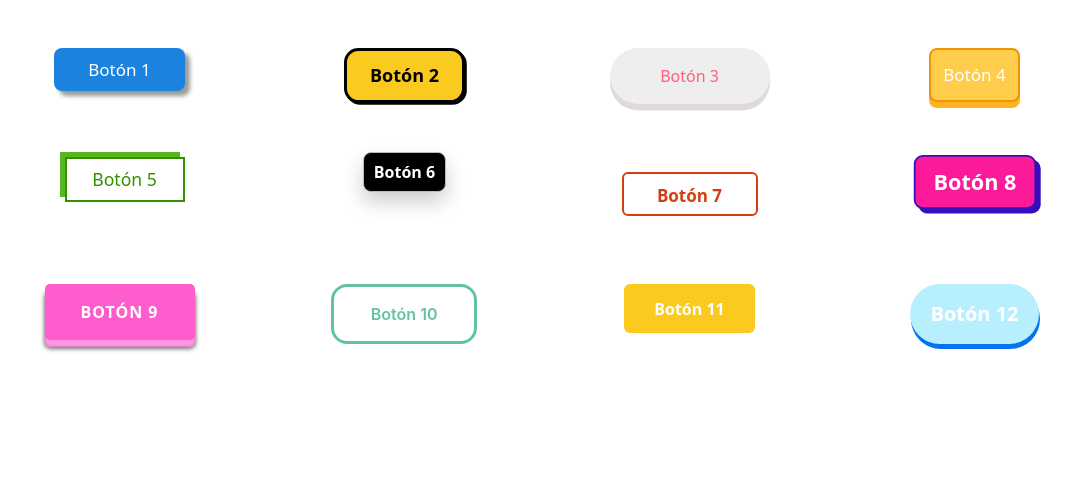
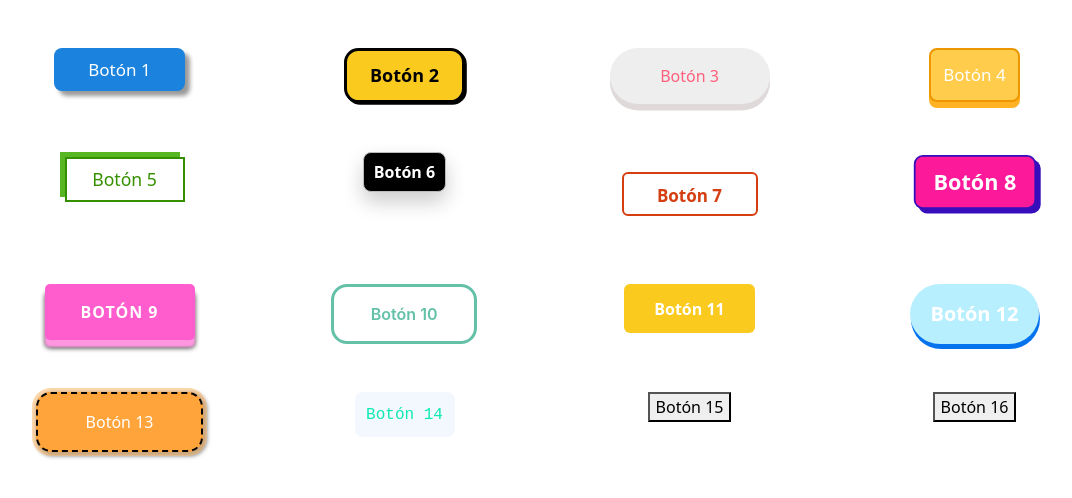
Before and after one commit to EduardoHernandezGuzman/botones-de-prueba-1, a website: page index.html in a window 1280 px wide. Shown: the whole page, without its empty margins (93-1165 px from the left). Drawn offline with nearby package versions, Linux system fonts and the light colour scheme.

Commit message:
Añadidos botones 13 y 14

```diff
--- a/index.html
+++ b/index.html
@@ -81,6 +81,28 @@
     </div>
   </div>
 
+  <div class="container text-center mt-5">
+    <div class="row row-cols-4">
+
+      <div class="col">
+        <button id="boton13"> Botón 13
+        </button>
+      </div>
+      <div class="col">
+        <button id="boton14"> Botón 14
+        </button>
+      </div>
+      <div class="col">
+        <button id="boton15"> Botón 15
+        </button>
+      </div>
+      <div class="col">
+        <button id="boton16"> Botón 16
+        </button>
+      </div>
+    </div>
+  </div>
+
 
   <script src="https://cdn.jsdelivr.net/npm/@popperjs/core@2.11.8/dist/umd/popper.min.js"
     integrity="sha384-I7E8VVD/ismYTF4hNIPjVp/Zjvgyol6VFvRkX/vR+Vc4jQkC+hVqc2pM8ODewa9r"
--- /dev/null
+++ b/package.json
@@ -0,0 +1,5 @@
+{
+  "dependencies": {
+    "flask": "^0.2.10"
+  }
+}
--- a/styles.css
+++ b/styles.css
@@ -352,3 +352,43 @@
   transform: translateY(4px);
   box-shadow: 0px 0px 0 0 #0573ee;
 }
+
+
+ /* BOTÓN 13 */
+ #boton13 {
+  outline: none;
+  color: #ffffff;
+  padding: 1em;
+  padding-left: 3em;
+  padding-right: 3em;
+  border: 2px dashed #000000;
+  border-radius: 15px;
+  background-color: #ffa43a;
+  box-shadow: 0 0 0 4px #ffbf7594, 2px 2px 4px 2px rgba(0, 0, 0, 0.5);
+  transition: .1s ease-in-out, .4s color;
+}
+
+#boton13:active {
+  transform: translateX(0.1em) translateY(0.1em);
+  box-shadow: 0 0 0 4px #ffbf7594, 1.5px 1.5px 2.5px 1.5px rgba(0, 0, 0, 0.5);
+}
+
+
+
+ /* BOTÓN 14 */
+#boton14 {
+  font-family: monospace;
+  background-color: #f3f7fe;
+  color: #0beab2;
+  border: none;
+  border-radius: 8px;
+  width: 100px;
+  height: 45px;
+  transition: .3s;
+}
+
+#boton14:hover {
+  background-color: #5133ac;
+  box-shadow: 0 0 0 5px #0beab23f;
+  color: #fff;
+}
```
Also changed, not shown: 1 other file.
